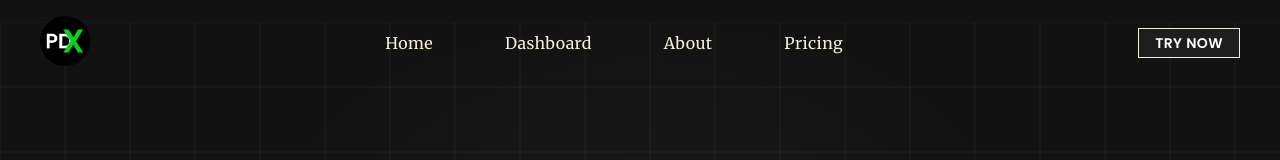
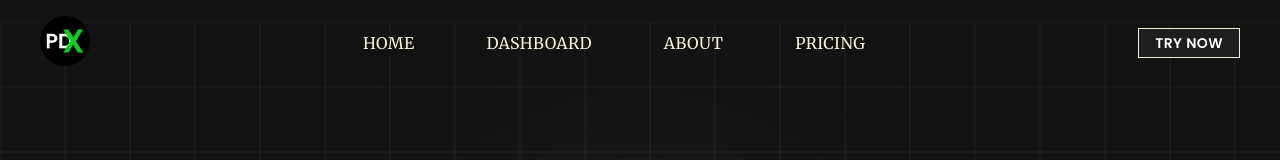
Before and after one commit to Dey11/pdx, a Next.js app: page / in a window 1280 px wide. Shown: the top 160 px of the page. Built offline with nearby package versions, Linux system fonts and the light colour scheme; no server answers; a web font is replaced by a local one.

Commit message:
capitalize text

```diff
--- a/src/components/header.tsx
+++ b/src/components/header.tsx
@@ -6,19 +6,19 @@ import { Button } from "./ui/button";
 
 const headerContents = [
   {
-    name: "Home",
+    name: "HOME",
     url: "/",
   },
   {
-    name: "Dashboard",
+    name: "DASHBOARD",
     url: "/dashboard",
   },
   {
-    name: "About",
+    name: "ABOUT",
     url: "/about",
   },
   {
-    name: "Pricing",
+    name: "PRICING",
     url: "/pricing",
   },
 ];
@@ -40,7 +40,7 @@ const Header = () => {
           <Link
             key={item.name}
             href={item.url}
-            className={`text-brand-heading ${merriweather.className} hover:text-brand-yellow p-1 text-sm underline-offset-1 transition-all duration-200 hover:-translate-y-1 hover:underline hover:underline-offset-4 sm:text-base`}
+            className={`text-brand-heading ${merriweather.className} p-1 text-sm underline-offset-1 transition-all duration-200 hover:-translate-y-1 hover:text-brand-yellow hover:underline hover:underline-offset-4 sm:text-base`}
           >
             {item.name}
           </Link>
```
